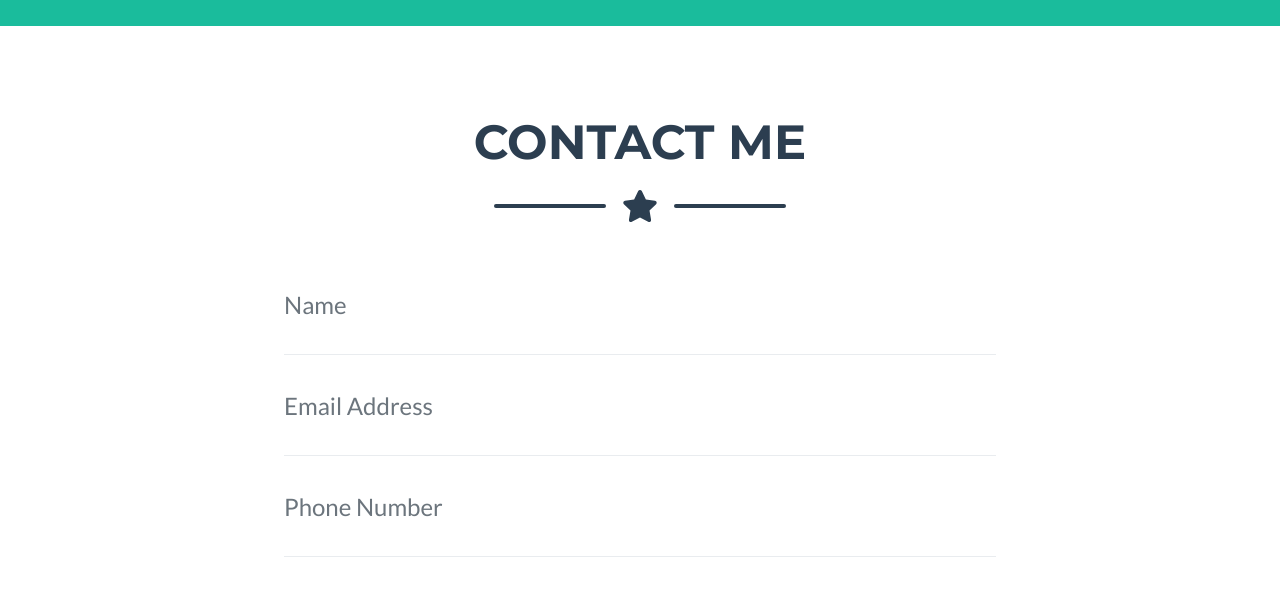
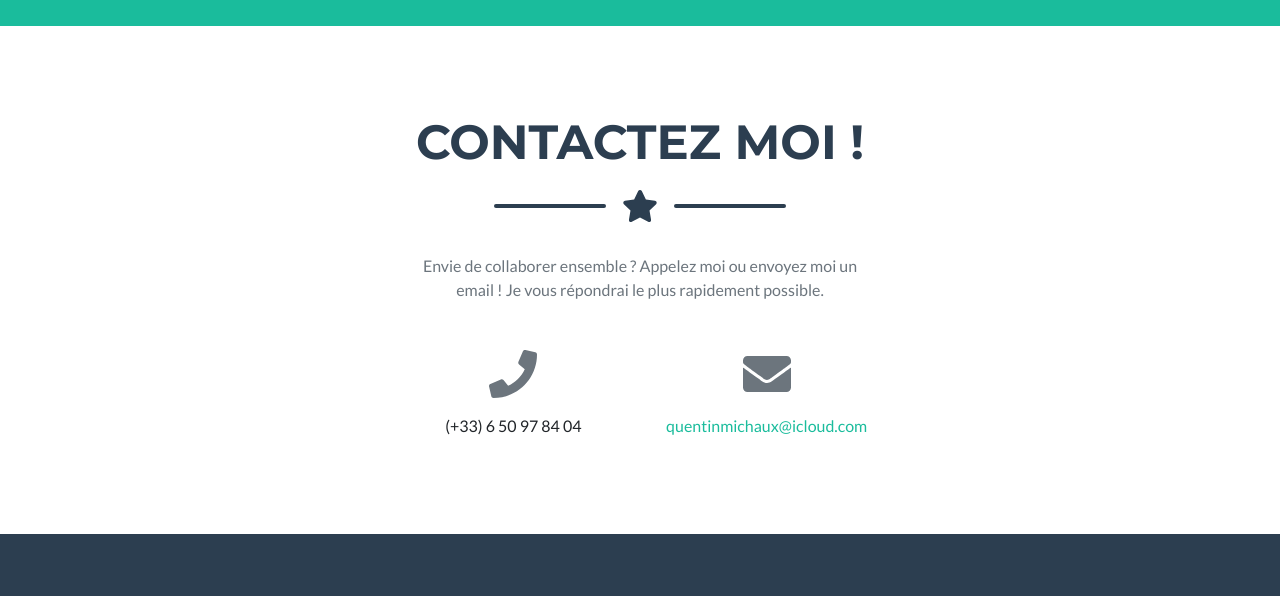
Before and after one commit to Quentin-MHX/Quentin-MHX.github.io, a plain HTML site: page index.html in a window 1280 px wide. Shown: the part 2270-2866 px from the top of the page. Drawn offline with nearby package versions, Linux system fonts and the light colour scheme.

Commit message:
Update index.html

```diff
--- a/index.html
+++ b/index.html
@@ -147,61 +147,42 @@
                 </div>
                 <!-- About Section Button-->
                 <div class="text-center mt-4">
-                    <a class="btn btn-xl btn-outline-light" target="_blank" rel="noopener noreferrer" href="assets/cv-quentin-michaux-freelance.pdf">
+                    <a class="btn btn-xl btn-outline-light" target="_blank" rel="noopener noreferrer" href="file:///Users/quentinmichaux/Desktop/MHX/cv-quentin-michaux-freelance.pdf">
                         <i class="fas fa-download mr-2"></i>
                         Télécharger mon CV
                     </a>
                 </div>
             </div>
         </section>
-        <!-- Contact Section-->
+        <!-- Contact-->
         <section class="page-section" id="contact">
             <div class="container">
+                <div class="row justify-content-center">
+                    <div class="col-lg-8 text-center">
                         <!-- Contact Section Heading-->
-                <h2 class="page-section-heading text-center text-uppercase text-secondary mb-0">Contact Me</h2>
+                        <h2 class="page-section-heading text-center text-uppercase text-secondary mb-0">Contactez moi !</h2>
                         <!-- Icon Divider-->
                         <div class="divider-custom">
                             <div class="divider-custom-line"></div>
                             <div class="divider-custom-icon"><i class="fas fa-star"></i></div>
                         <div class="divider-custom-line"></div>
                         </div>
-                <!-- Contact Section Form-->
+                        <!-- Contact me - text intro -->
                         <div class="row">
                             <div class="col-lg-8 mx-auto">
-                        <!-- To configure the contact form email address, go to mail/contact_me.php and update the email address in the PHP file on line 19.-->
-                        <form id="contactForm" name="sentMessage" novalidate="novalidate">
-                            <div class="control-group">
-                                <div class="form-group floating-label-form-group controls mb-0 pb-2">
-                                    <label>Name</label>
-                                    <input class="form-control" id="name" type="text" placeholder="Name" required="required" data-validation-required-message="Please enter your name." />
-                                    <p class="help-block text-danger"></p>
+                        <p class="text-muted mb-5">Envie de collaborer ensemble ? Appelez moi ou envoyez moi un email ! Je vous répondrai le plus rapidement possible.</p></div>
                         </div>
+                <!-- Contact me - phone part-->
+                <div class="row">
+                    <div class="col-lg-4 ml-auto text-center mb-5 mb-lg-0">
+                        <i class="fas fa-phone fa-3x mb-3 text-muted"></i>
+                        <div>(+33) 6 50 97 84 04</div>
                     </div>
-                            <div class="control-group">
-                                <div class="form-group floating-label-form-group controls mb-0 pb-2">
-                                    <label>Email Address</label>
-                                    <input class="form-control" id="email" type="email" placeholder="Email Address" required="required" data-validation-required-message="Please enter your email address." />
-                                    <p class="help-block text-danger"></p>
-                                </div>
-                            </div>
-                            <div class="control-group">
-                                <div class="form-group floating-label-form-group controls mb-0 pb-2">
-                                    <label>Phone Number</label>
-                                    <input class="form-control" id="phone" type="tel" placeholder="Phone Number" required="required" data-validation-required-message="Please enter your phone number." />
-                                    <p class="help-block text-danger"></p>
-                                </div>
-                            </div>
-                            <div class="control-group">
-                                <div class="form-group floating-label-form-group controls mb-0 pb-2">
-                                    <label>Message</label>
-                                    <textarea class="form-control" id="message" rows="5" placeholder="Message" required="required" data-validation-required-message="Please enter a message."></textarea>
-                                    <p class="help-block text-danger"></p>
-                                </div>
-                            </div>
-                            <br />
-                            <div id="success"></div>
-                            <div class="form-group"><button class="btn btn-primary btn-xl" id="sendMessageButton" type="submit">Send</button></div>
-                        </form>
+                    <!-- Contact me - email part-->
+                    <div class="col-lg-4 mr-auto text-center">
+                        <i class="fas fa-envelope fa-3x mb-3 text-muted"></i>
+                        <!-- Make sure to change the email address in BOTH the anchor text and the link target below!-->
+                        <a class="d-block" href="mailto:quentinmichaux@icloud.com">quentinmichaux@icloud.com</a>
                     </div>
                 </div>
             </div>
```
Lines whose indentation alone changed are shown as unchanged.
